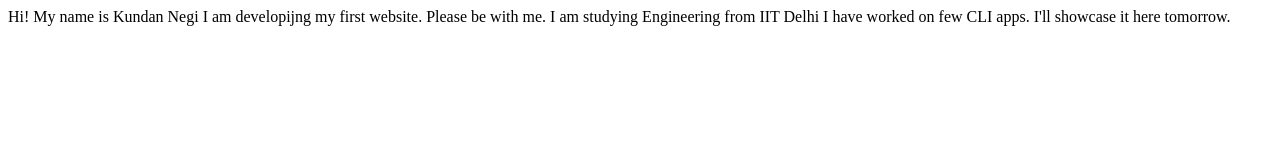
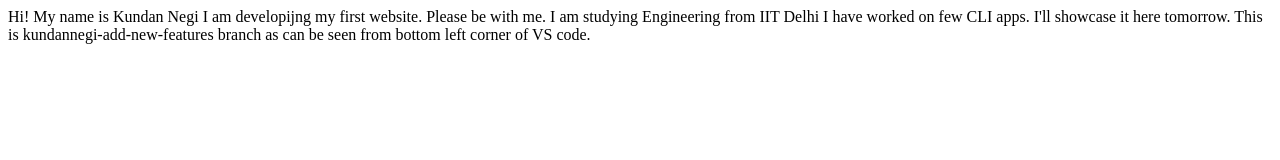
Before and after one commit to codekundan/kundan-first-site, a plain HTML site: page index.html in a window 1280 px wide. Drawn offline with Linux system fonts and the light colour scheme.

Commit message:
update details
learning branching in VSCode.

```diff
--- a/index.html
+++ b/index.html
@@ -12,5 +12,8 @@
     Please be with me.
     I am studying Engineering from IIT Delhi
     I have worked on few CLI apps. I'll showcase it here tomorrow.
+
+    This is kundannegi-add-new-features branch as can be seen from bottom left corner of VS code.
+
 </body>
 </html>
```
